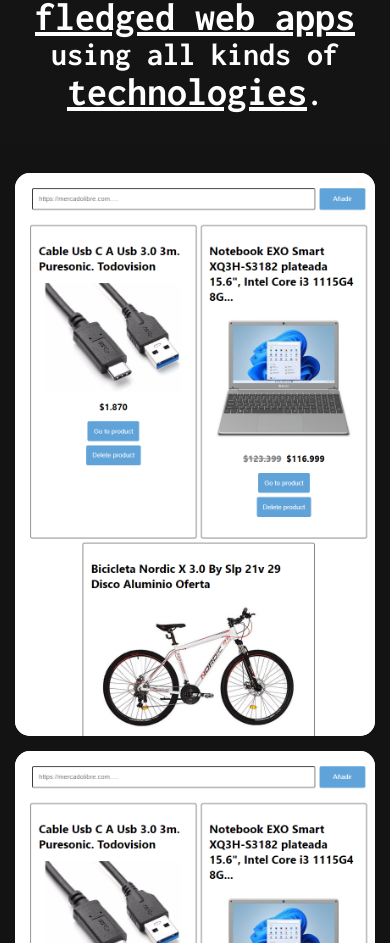
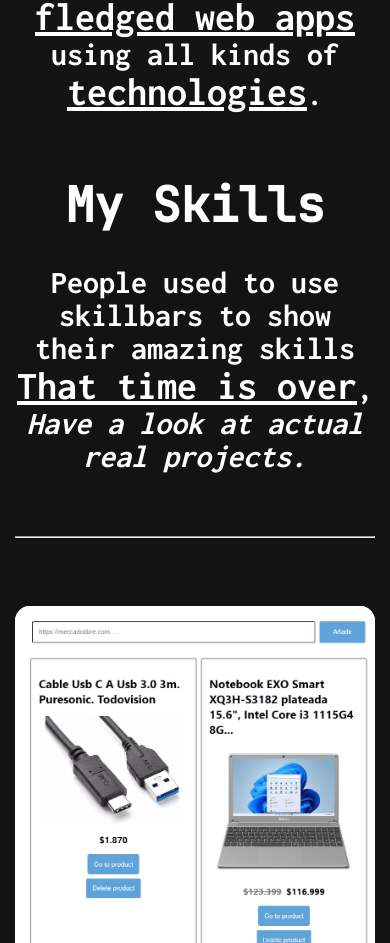
Before and after one commit to ticua07/portfolio, a Next.js app: page / in a window 390 px wide. Shown: the part 932-1875 px from the top of the page. Built offline with nearby package versions, Linux system fonts and the light colour scheme.

Commit message:
Added Skills introduction text back

```diff
--- /dev/null
+++ b/components/SkillsIntroduction.tsx
@@ -0,0 +1,20 @@
+import styles from "../styles/SkillsIntro.module.css";
+
+export default function SkillsIntroduction() {
+  return (
+    <div className={styles.container}>
+      <div className={styles.title__container}>
+        <h2 className={styles.title}>My Skills</h2>
+      </div>
+      <div className={styles.text__container}>
+        <p className={styles.about__text}>
+          People used to use skillbars to show their amazing skills
+          <br />
+          <span className={styles.keyword}>That time is over</span>,{" "}
+          <i>Have a look at actual real projects.</i>
+        </p>
+      </div>
+      <hr style={{ width: "100%" }} />
+    </div>
+  );
+}
--- a/sections/Skills.tsx
+++ b/sections/Skills.tsx
@@ -5,6 +5,7 @@
 import SkillBar from "../components/SkillBar";
 import "aos/dist/aos.css";
 import styles from "../styles/Skills.module.css";
+import SkillsIntroduction from "../components/SkillsIntroduction";
 
 const Skills: NextPage = () => {
   useEffect(() => {
@@ -13,6 +14,8 @@
   });
 
   return (
+    <>
+      <SkillsIntroduction />
       <div className={styles.container}>
         <a
           href="https://github.com/ticua07/ml-scraper-backend"
@@ -25,13 +28,14 @@
                 <h1 className={styles.project__title}>MELI Scraper</h1>
                 <div className={styles.project__text}>
                   <p>
-                  Web scraper with UI, for looking at products in Mercado Libre
+                    Web scraper with UI, for looking at products in Mercado
+                    Libre
                   </p>
                   <p>Some of it&apos;s features are:</p>
                   <ul>
                     <li>
-                    Products are saved and restored when closing and opening the
-                    website.
+                      Products are saved and restored when closing and opening
+                      the website.
                     </li>
                     <li>Shows if discounts are available.</li>
                     <li>Mobile-friendly design with working responsiveness.</li>
@@ -57,13 +61,14 @@
                 <h1 className={styles.project__title}>MELI Scraper</h1>
                 <div className={styles.project__text}>
                   <p>
-                  Web scraper with UI, for looking at products in Mercado Libre
+                    Web scraper with UI, for looking at products in Mercado
+                    Libre
                   </p>
                   <p>Some of it&apos;s features are:</p>
                   <ul>
                     <li>
-                    Products are saved and restored when closing and opening the
-                    website.
+                      Products are saved and restored when closing and opening
+                      the website.
                     </li>
                     <li>Shows if discounts are available.</li>
                     <li>Mobile-friendly design with working responsiveness.</li>
@@ -79,6 +84,7 @@
           </div>
         </a>
       </div>
+    </>
   );
 };
 
--- a/styles/Skills.module.css
+++ b/styles/Skills.module.css
@@ -65,3 +65,52 @@
   font-weight: 200;
   font-size: 1.2rem;
 }
+
+.title__container {
+  width: 100%;
+  display: flex;
+  /* flex-direction: ol; */
+  gap: 5px;
+  flex: 0.4;
+}
+
+.about__text {
+  flex: 0.8;
+  text-align: center;
+  color: white;
+  font-size: 32px;
+  margin: 0;
+}
+
+.keyword {
+  /* font-family: "SquarePeg"; */
+  font-size: 40px;
+  text-decoration: underline;
+  font-weight: 600;
+  /* letter-spacing: 3px; */
+  font-style: normal;
+}
+
+.separator {
+  width: 100%;
+}
+
+.keyword {
+  /* font-family: "SquarePeg"; */
+  font-size: 40px;
+  text-decoration: underline;
+  font-weight: 600;
+  /* letter-spacing: 3px; */
+  font-style: normal;
+}
+
+.project__title {
+  margin-left: 25px;
+  font-family: "Inconsolata";
+  font-size: 46px;
+}
+
+.project__text {
+  font-family: "Rubik";
+  font-weight: 200;
+}
--- /dev/null
+++ b/styles/SkillsIntro.module.css
@@ -0,0 +1,142 @@
+.container {
+  display: flex;
+  flex-direction: column;
+  min-height: 200px;
+  padding-inline: 15px;
+  padding-block: 30px;
+  width: 100%;
+  background-color: #131313;
+  gap: 30px;
+}
+
+.title__container {
+  width: 100%;
+  display: flex;
+  /* flex-direction: ol; */
+  gap: 5px;
+  flex: 0.4;
+}
+
+.about__text {
+  flex: 0.8;
+  text-align: center;
+  color: white;
+  font-size: 32px;
+  margin: 0;
+}
+
+.keyword {
+  /* font-family: "SquarePeg"; */
+  font-size: 40px;
+  text-decoration: underline;
+  font-weight: 600;
+  /* letter-spacing: 3px; */
+  font-style: normal;
+}
+
+.title {
+  margin-bottom: 25px;
+  text-align: end;
+  align-self: center;
+  flex: 0.1;
+  color: white;
+  margin: 0;
+  font-family: "JetBrainsMono";
+  font-size: 48px;
+}
+
+@media only screen and (max-width: 750px) {
+  .container {
+    align-items: center;
+  }
+  .title {
+    padding-left: 0px;
+  }
+}
+
+.title__container {
+  width: 100%;
+  display: flex;
+  flex-direction: column;
+  gap: 5px;
+  flex: 0.4;
+}
+
+.separator {
+  width: 100%;
+}
+
+.text__container {
+  margin-bottom: 25px;
+  flex: 0.6;
+  align-self: center;
+  color: white;
+}
+
+.about__text {
+  font-family: "Inconsolata";
+  flex: 0.8;
+  text-align: center;
+  color: white;
+  font-size: 32px;
+  margin: 0;
+}
+
+.keyword {
+  /* font-family: "SquarePeg"; */
+  font-size: 40px;
+  text-decoration: underline;
+  font-weight: 600;
+  /* letter-spacing: 3px; */
+  font-style: normal;
+}
+
+@media only screen and (max-width: 750px) {
+  .container {
+    flex-direction: column;
+    align-items: center;
+  }
+  .title__container {
+    flex-direction: column;
+  }
+  .title {
+    padding-left: 0px;
+  }
+  .separator {
+    width: 100%;
+  }
+}
+
+.project {
+  margin-top: 30px;
+  height: 600px;
+  display: flex;
+  flex-direction: row;
+  color: white;
+  flex-basis: 0;
+  gap: 25px;
+  justify-content: center;
+}
+
+.project__title {
+  margin-left: 25px;
+  font-family: "Inconsolata";
+  font-size: 46px;
+}
+
+.project__text {
+  font-family: "Rubik";
+  font-weight: 200;
+}
+
+@media only screen and (max-width: 750px) {
+  .project {
+    flex-direction: column;
+    align-items: center;
+    height: auto;
+  }
+  .project__title {
+    margin: 0;
+    text-align: center;
+  }
+}
```
Also changed, not shown: 1 other file (tests, documents, lock files or other folders). Lines whose indentation alone changed are shown as unchanged.
